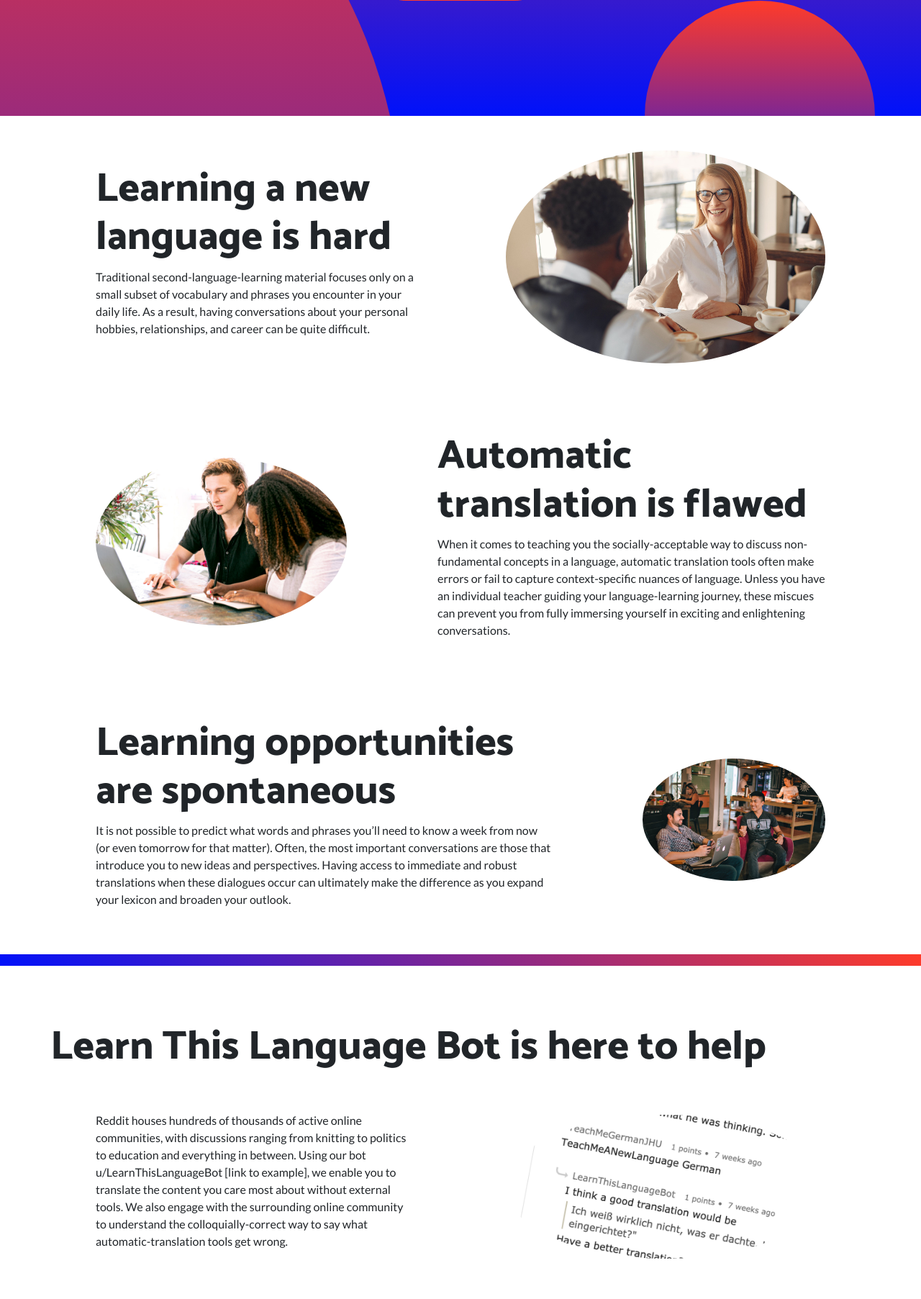
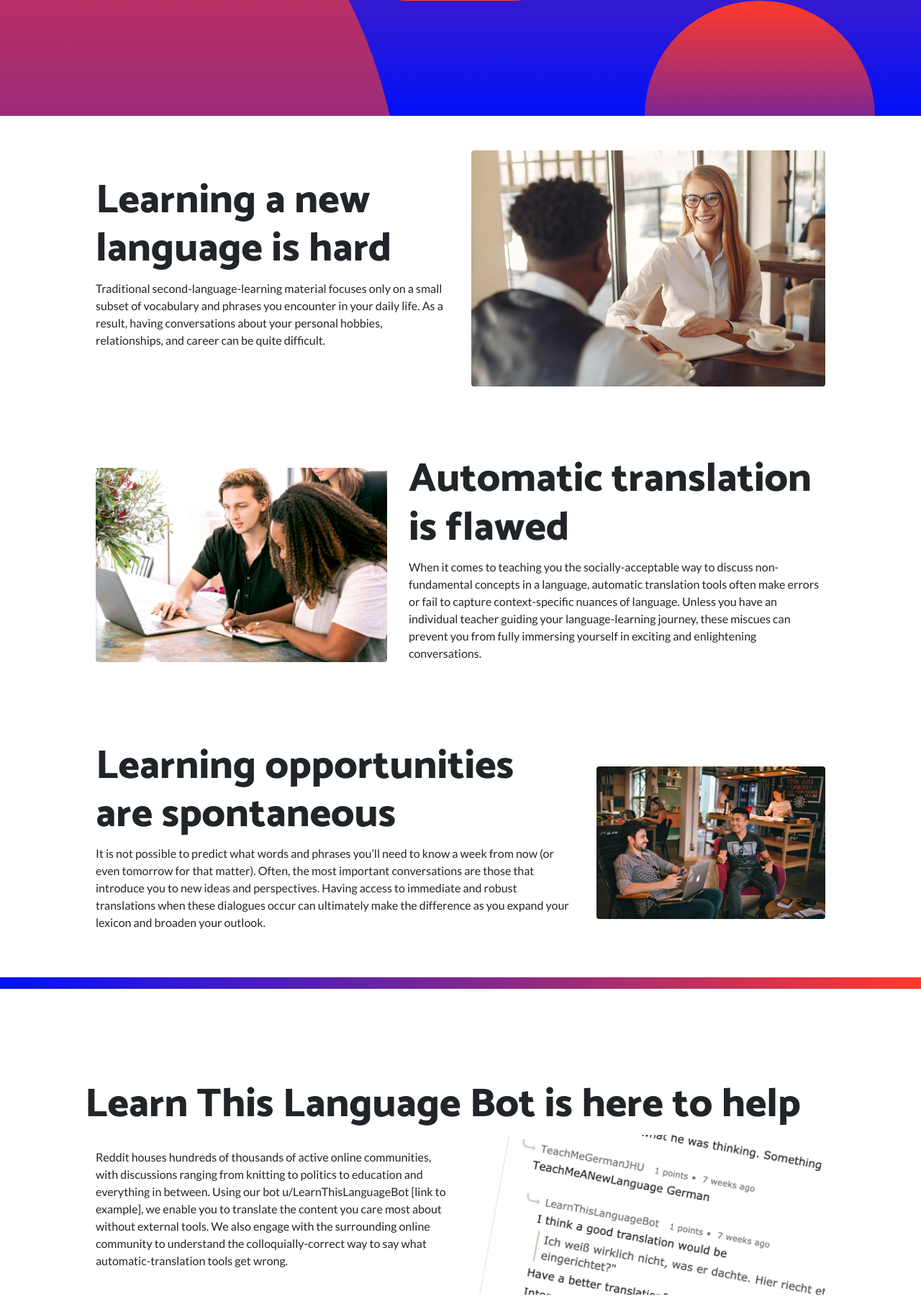
Before and after one commit to pocaguirre/LearnThisLanguageUX, a Flask app: page / in a window 1280 px wide. Shown: the part 602-2407 px from the top of the page at 72% size. Run offline with Flask 2, Linux system fonts and the light colour scheme; data that the repository does not hold is empty; parts of the project's set-up code (start-up, migrations or seed data) failed here and were passed over; some libraries are stand-ins or nearby versions.

Commit message:
images fixed

```diff
--- a/templates/landing_page.html
+++ b/templates/landing_page.html
@@ -58,14 +58,14 @@
 
     <section>
         <div class="container">
-            <div class="row align-items-center">
+            <div class="row align-items-center p-5">
                 <div class="col-lg-6 order-lg-2">
-                    <div class="p-5">
-                        <img class="img-fluid rounded-circle" src="/img/learning-hard.jpg" alt="">
+                    <div class="">
+                        <img class="img-fluid rounded" src="/static/img/learning-hard.jpg" alt="">
                     </div>
                 </div>
                 <div class="col-lg-6 order-lg-1">
-                    <div class="p-5">
+                    <div class="">
                         <h3 class="display-4">Learning a new language is hard</h3>
                         <p>Traditional second-language-learning material focuses only on a small subset of vocabulary and phrases you encounter in your daily life. As a result, having conversations about your personal hobbies, relationships, and career can be quite difficult.</p>
                     </div>
@@ -76,14 +76,14 @@
 
     <section>
         <div class="container">
-            <div class="row align-items-center">
+            <div class="row align-items-center p-5">
                 <div class="col-lg-5">
-                    <div class="p-5">
-                        <img class="img-fluid rounded-circle" src="/img/individual-learning.jpg" alt="">
+                    <div class="">
+                        <img class="img-fluid rounded" src="/static/img/individual-learning.jpg" alt="">
                     </div>
                 </div>
                 <div class="col-lg-7">
-                    <div class="p-5">
+                    <div class="">
                         <h3 class="display-4">Automatic translation is flawed</h3>
                         <p>When it comes to teaching you the socially-acceptable way to discuss non-fundamental concepts in a language, automatic translation tools often make errors or fail to capture context-specific nuances of language. Unless you have an individual teacher guiding your language-learning journey, these miscues can prevent you from fully immersing yourself in exciting and enlightening conversations.</p>
                     </div>
@@ -94,14 +94,14 @@
 
     <section>
         <div class="container">
-            <div class="row align-items-center">
+            <div class="row align-items-center p-5">
                 <div class="col-lg-4 order-lg-2">
-                    <div class="p-5">
-                        <img class="img-fluid rounded-circle" src="/img/spontaneous-conversation.jpg" alt="">
+                    <div class="">
+                        <img class="img-fluid rounded" src="/static/img/spontaneous-conversation.jpg" alt="">
                     </div>
                 </div>
                 <div class="col-lg-8 order-lg-1">
-                    <div class="p-5">
+                    <div class="">
                         <h3 class="display-4">Learning opportunities are spontaneous</h3>
                         <p>It is not possible to predict what words and phrases you’ll need to know a week from now (or even tomorrow for that matter). Often, the most important conversations are those that introduce you to new ideas and perspectives. Having access to immediate and robust translations when these dialogues occur can ultimately make the difference as you expand your lexicon and broaden your outlook.</p>
                     </div>
@@ -114,15 +114,15 @@
 
     <section>
         <div class="container">
-            <div class="row align-items-center">
+            <div class="row align-items-center p-5">
                 <h3 class="display-4">Learn This Language Bot is here to help</h3>
                 <div class="col-lg-6 order-lg-2">
-                    <div class="p-5">
-                        <img class="img-fluid rounded-circle" src="/img/LearnThisLanguagecropped.jpeg" alt="">
+                    <div class="">
+                        <img class="img-fluid rounded" src="/static/img/LearnThisLanguagecropped.jpeg" alt="">
                     </div>
                 </div>
                 <div class="col-lg-6 order-lg-1">
-                    <div class="p-5">
+                    <div class="">
                         <p>Reddit houses hundreds of thousands of active online communities, with discussions ranging from knitting to politics to education and everything in between. Using our bot u/LearnThisLanguageBot [link to example], we enable you to translate the content you care most about without external tools. We also engage with the surrounding online community to understand the colloquially-correct way to say what automatic-translation tools get wrong. </p>
                     </div>
                 </div>
@@ -132,14 +132,14 @@
 
     <section>
         <div class="container">
-            <div class="row align-items-center">
+            <div class="row align-items-center p-5">
                 <div class="col-lg-6">
-                    <div class="p-5">
-                        <img class="img-fluid rounded-circle" src="/img/dashboard.png" alt="">
+                    <div class="">
+                        <img class="img-fluid rounded" src="/static/img/dashboard.png" alt="">
                     </div>
                 </div>
                 <div class="col-lg-6">
-                    <div class="p-5">
+                    <div class="">
                         <p>However, we know that passive learning isn’t always enough to solidify new lexical knowledge. For that reason, we also provide a platform to track your requested translations, practice new vocabulary, and find other individuals with whom you can perfect your new skillset. With access to flashcards, tailored subreddit recommendations, and a real-time analytics dashboard, you will be talking about the things you care most about in no time.</p>
                     </div>
                 </div>
```
Also changed, not shown: img/01.jpg (deleted), img/02.jpg (deleted), img/03.jpg (deleted), static/img/LearnThisLanguagecropped.jpeg (renamed from img/LearnThisLanguagecropped.jpeg), static/img/dashboard.png (renamed from img/dashboard.png), static/img/individual-learning.jpg (renamed from img/individual-learning.jpg), static/img/learning-hard.jpg (renamed from img/learning-hard.jpg), static/img/spontaneous-conversation.jpg (renamed from img/spontaneous-conversation.jpg), 1 other file.
